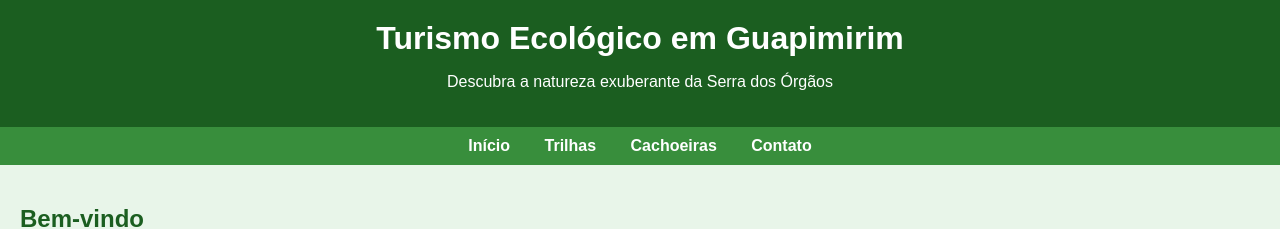
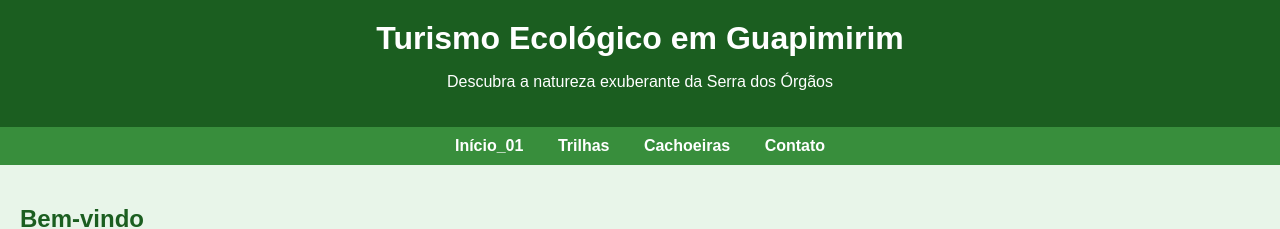
Before and after one commit to ThallesAlexandrevieira/Turismo-Ecol-gico-em-Guapi, a website: page index.html in a window 1280 px wide. Shown: the top 229 px of the page. Drawn offline with Linux system fonts and the light colour scheme.

Commit message:
Update index.html

```diff
--- a/index.html
+++ b/index.html
@@ -15,7 +15,7 @@
 
     <!-- Navegação -->
     <nav>
-        <a href="#">Início</a>
+        <a href="#">Início_01</a>
         <a href="#">Trilhas</a>
         <a href="#">Cachoeiras</a>
         <a href="#contato">Contato</a>
```
